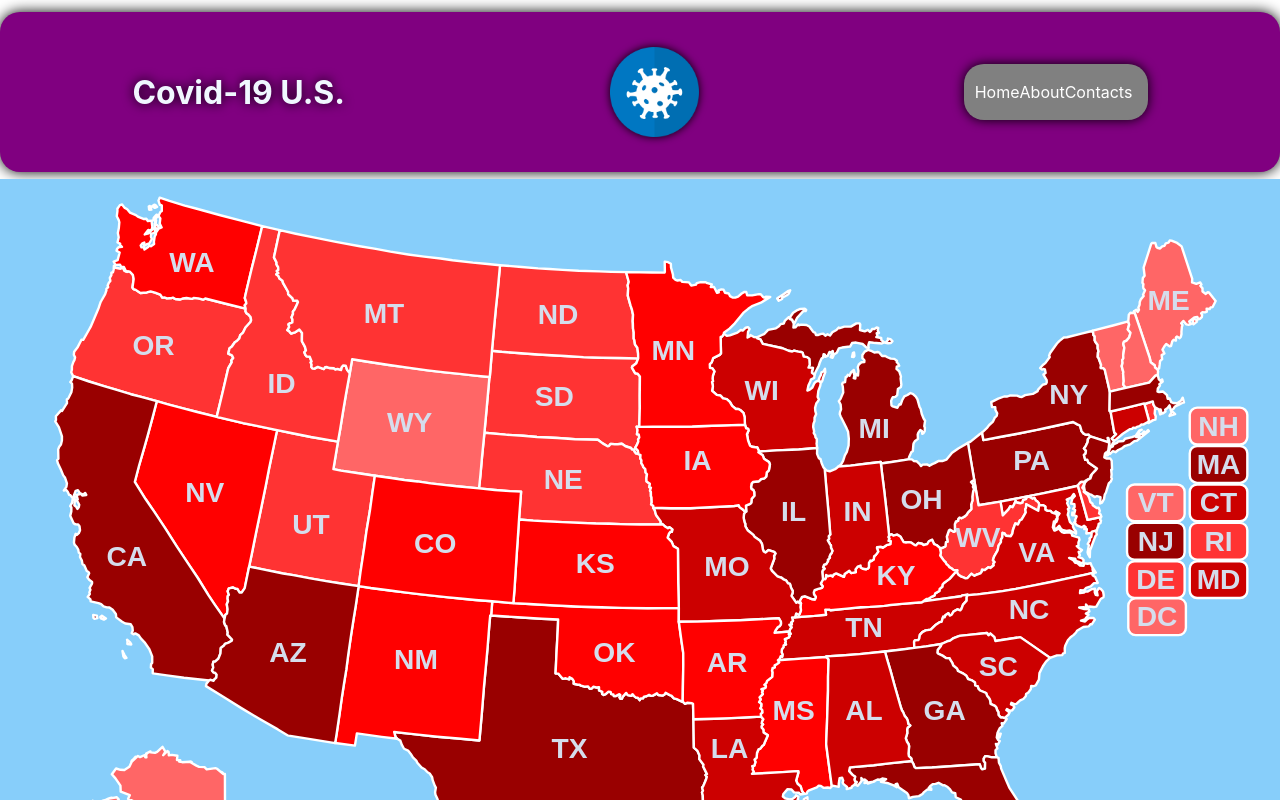
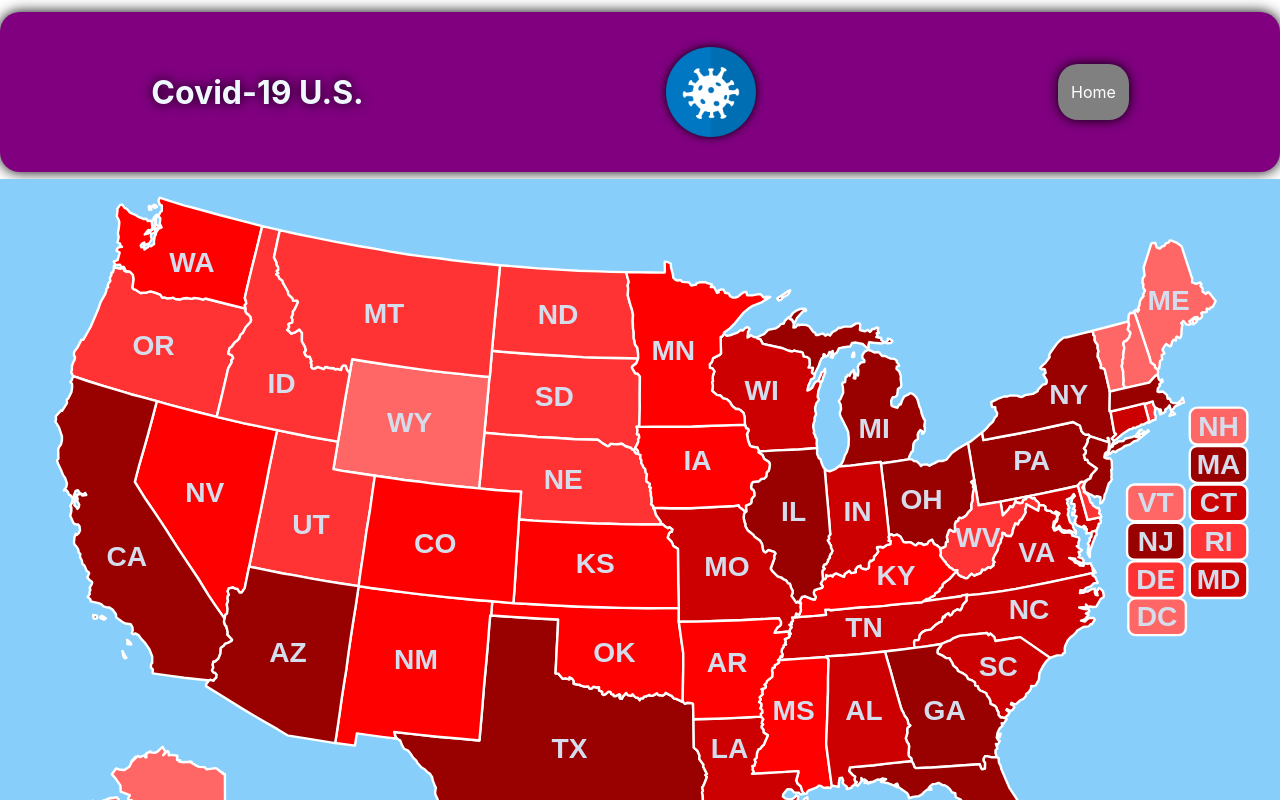
Before and after one commit to Mario3999/covid-19, a React (Create React App) app: page / in a window 1280 px wide. Shown: the top 800 px of the page. Built offline with nearby package versions, Linux system fonts and the light colour scheme.

Commit message:
deletion of unuseful lines

```diff
--- a/src/App.js
+++ b/src/App.js
@@ -2,8 +2,6 @@ import './App.scss';
 import {BrowserRouter as Router, Routes, Route} from 'react-router-dom';
 import Home from './components/Home/Home';
 import StateDetails from './components/StateDetails/StateDetails';
-import About from './components/About/About';
-// import DashContainer from './components/DashContainer/DashContainer';
 
 function App() {
   return (
@@ -12,7 +10,6 @@ function App() {
         <Routes>
           <Route path='/' element={<Home/>} />
           <Route path='/:id' element={<StateDetails/>} />
-          <Route path='/About' element={<About/>} />
         </Routes>
         {/* <DashContainer /> */}
       </div>
--- a/src/components/Header/Header.js
+++ b/src/components/Header/Header.js
@@ -12,10 +12,6 @@ const Header = () => {
           <Link to={'/'}>
           <li>Home</li>
           </Link>
-          <Link to={'/About'}>
-          <li>About</li>
-          </Link>
-          <li>Contacts</li>
         </ul>
       </div>
     </div>
--- a/src/components/Home/Home.js
+++ b/src/components/Home/Home.js
@@ -1,6 +1,5 @@
 import React from 'react'
 import Header from '../Header/Header'
-import DashContainer from '../DashContainer/DashContainer'
 const Home = () => {
   return (
     <div className="App">
```
